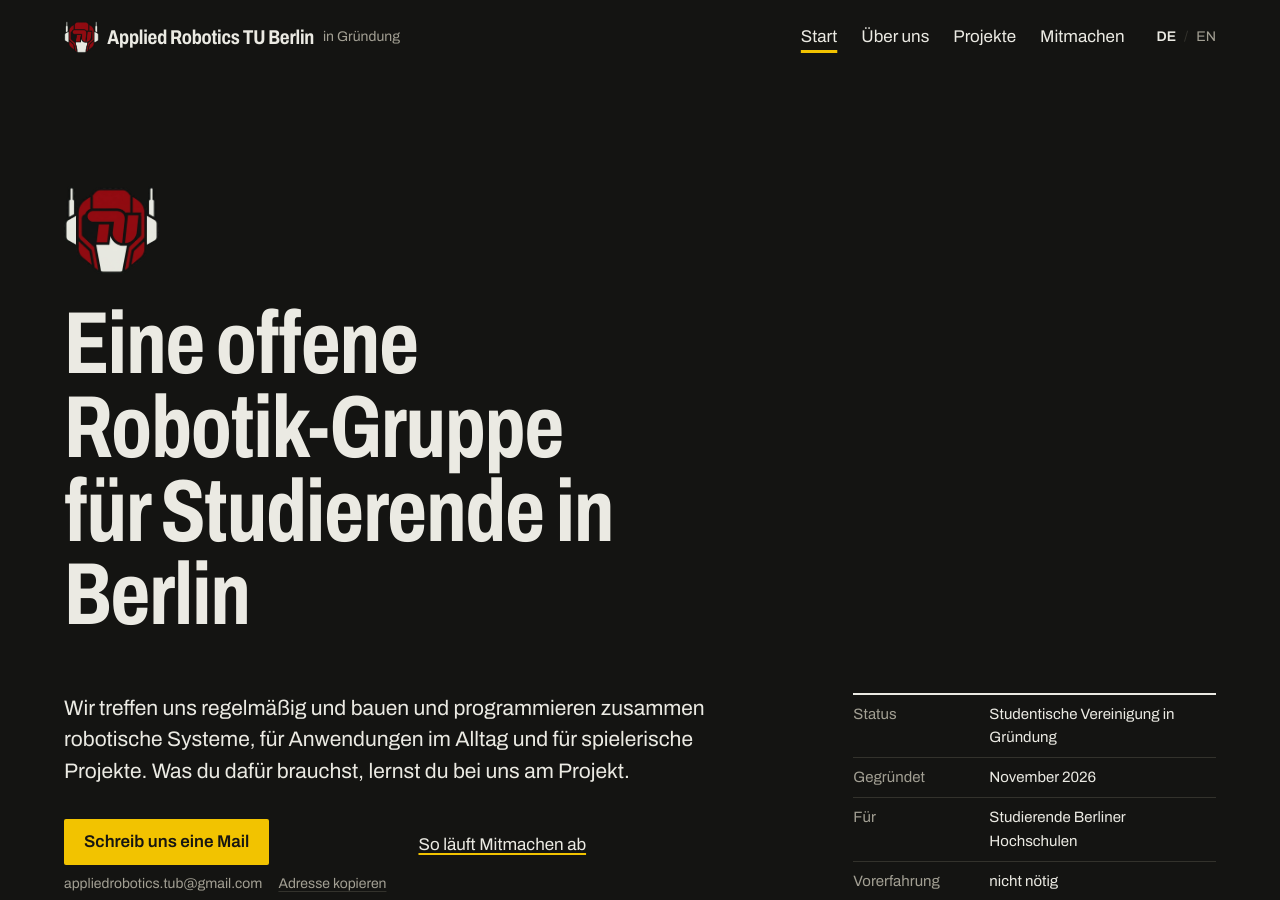
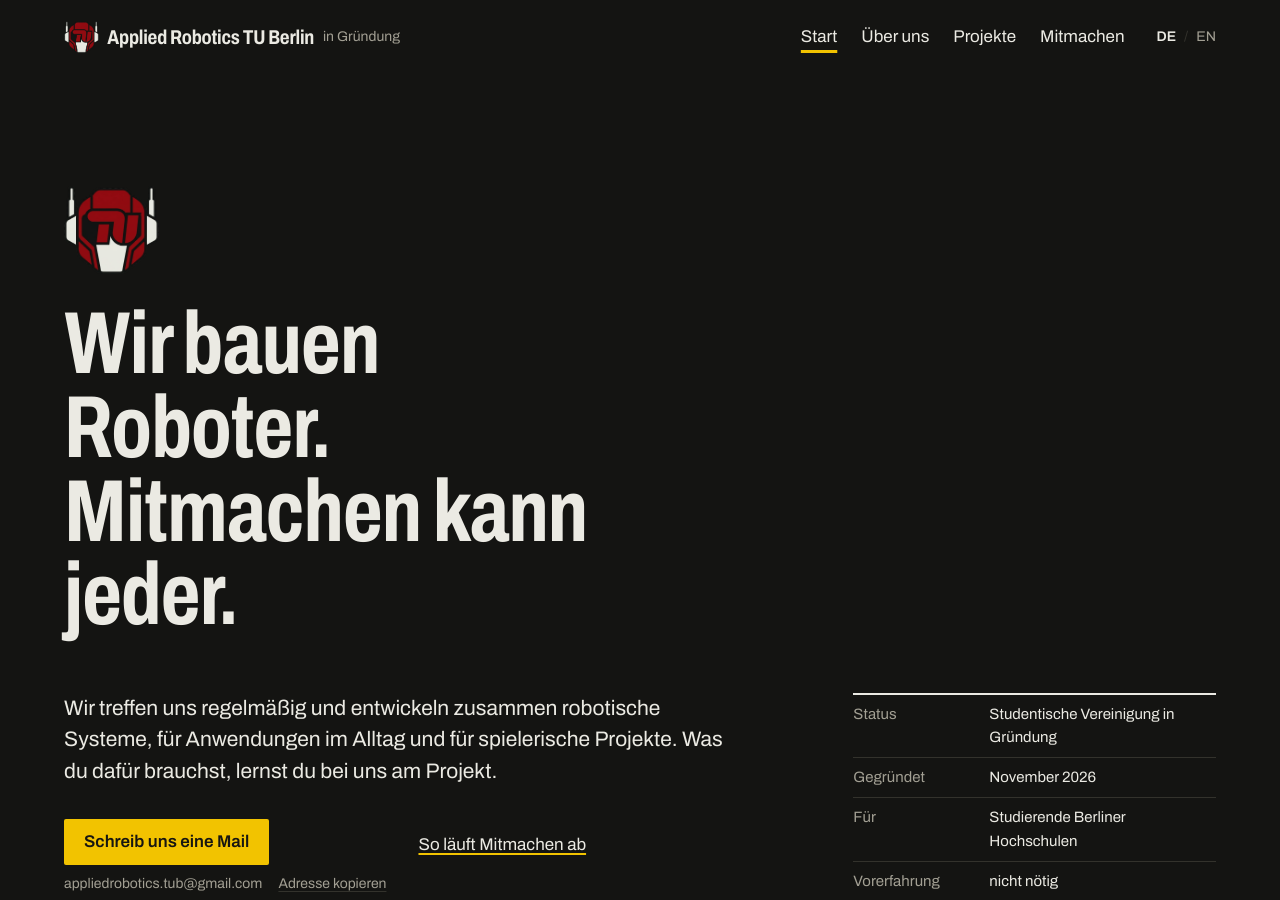
Before and after one commit to applied-robotics-tub/applied-robotics-tub.github.io, a Jekyll site: the page built from index.md, in a window 1280 px wide and 900 px high. Built offline with Jekyll 4.4.1, drawn with Linux system fonts in a browser that asks for light colours.

Commit message:
Startseiten-Überschrift knapper fassen
Co-Authored-By: Claude Opus 5 <noreply@anthropic.com>

```diff
--- a/index.md
+++ b/index.md
@@ -12,8 +12,8 @@ ref: start
 lang: de
 titel: "Start"
 
-titel_gross: "Eine offene Robotik-Gruppe für Studierende in Berlin"
-einleitung: "Wir treffen uns regelmäßig und bauen und programmieren zusammen robotische Systeme, für Anwendungen im Alltag und für spielerische Projekte. Was du dafür brauchst, lernst du bei uns am Projekt."
+titel_gross: "Wir bauen Roboter. Mitmachen kann jeder."
+einleitung: "Wir treffen uns regelmäßig und entwickeln zusammen robotische Systeme, für Anwendungen im Alltag und für spielerische Projekte. Was du dafür brauchst, lernst du bei uns am Projekt."
 knopf_mail: "Schreib uns eine Mail"
 link_mitmachen: "So läuft Mitmachen ab"
 
```
Also changed, not shown: en/index.md (+2 -2 lines).
